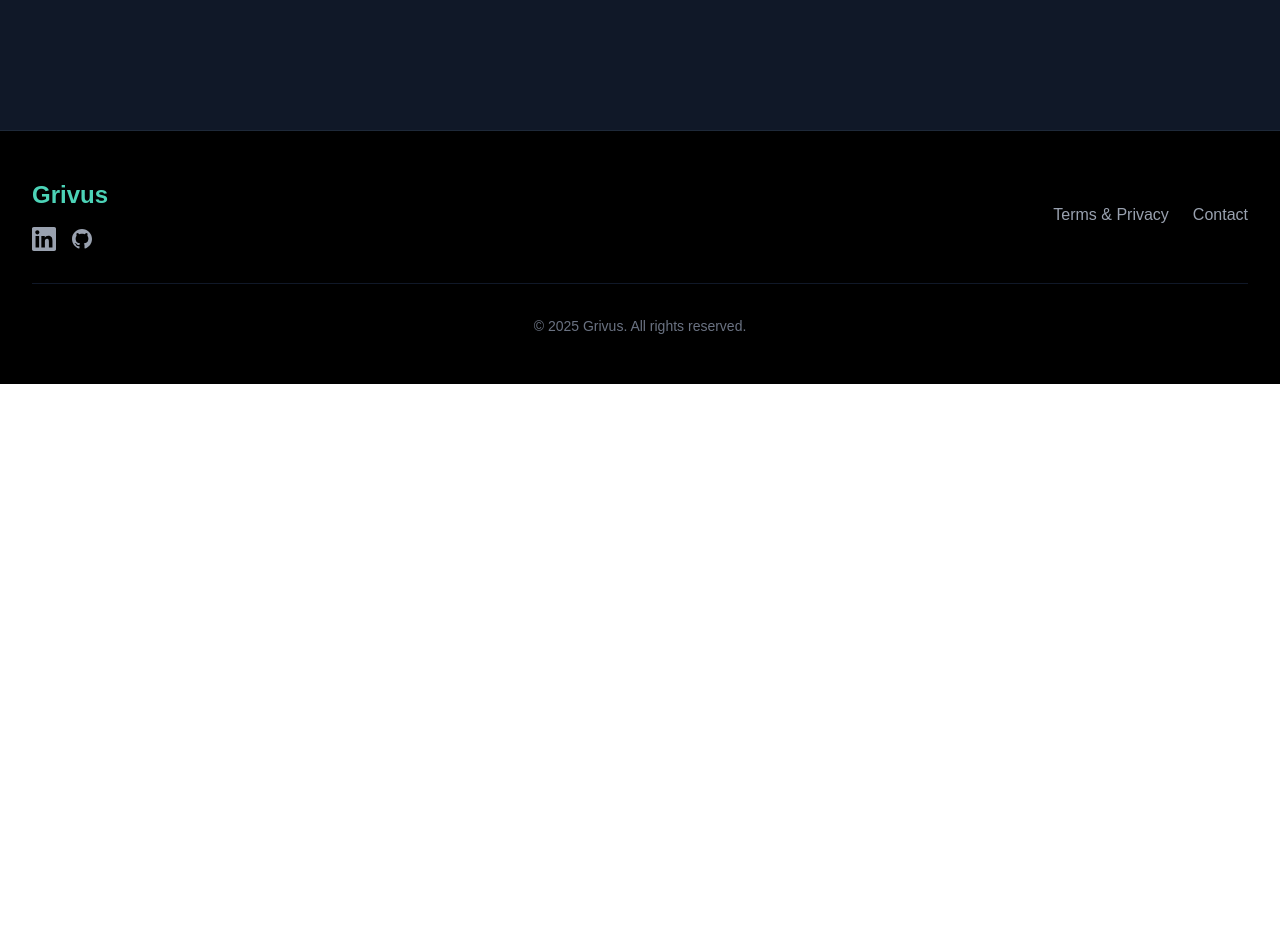
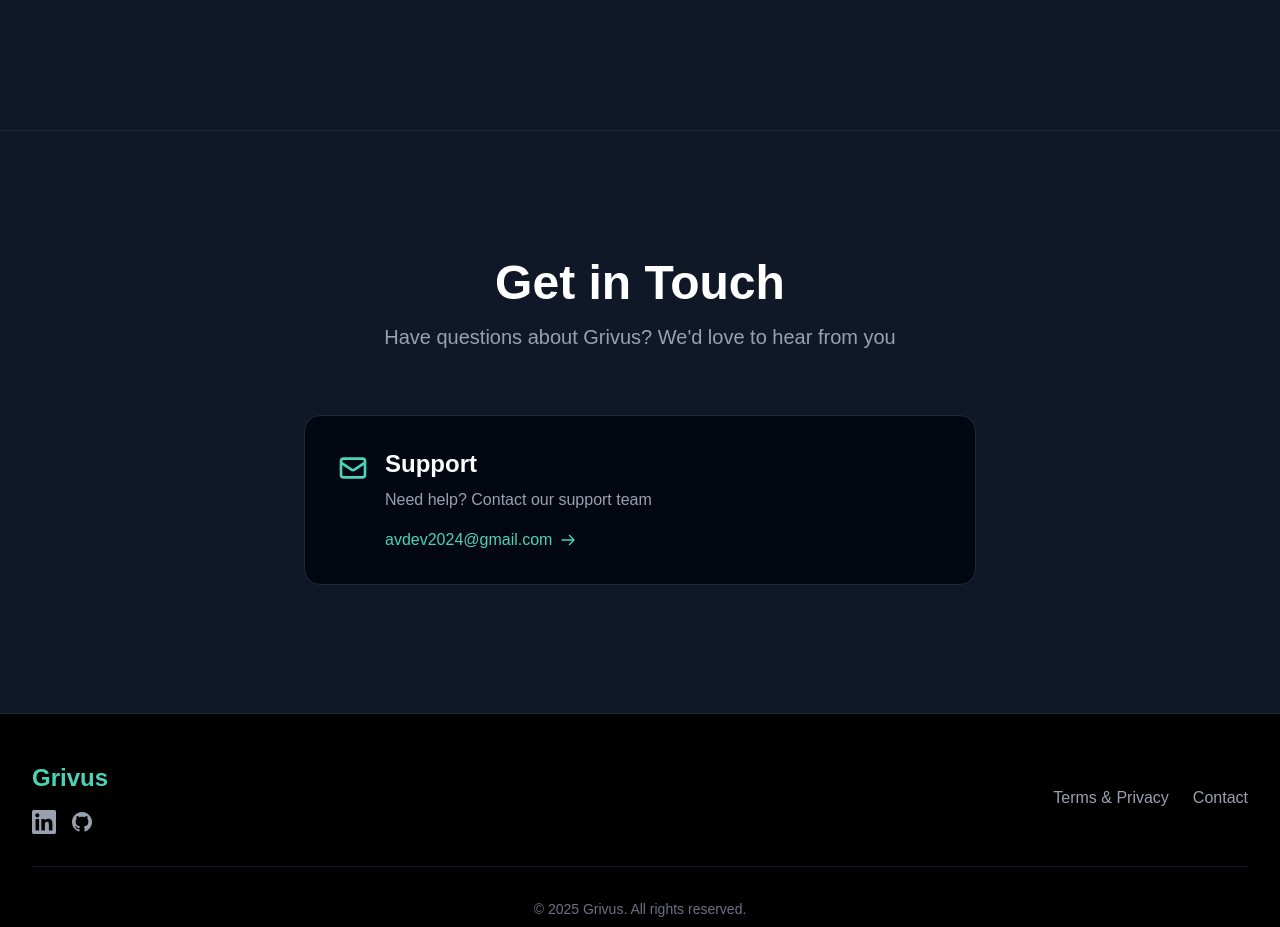
Before and after one commit to andris811/grivus_website, a Next.js app: page /en in a window 1280 px wide. Shown: the part 3742-4669 px from the top of the page. Before the commit the page ends 4126 px from the top, so only its background shows below. Built offline with nearby package versions, Linux system fonts and the light colour scheme.

Commit message:
re-added contact section

```diff
--- a/app/[locale]/page.tsx
+++ b/app/[locale]/page.tsx
@@ -207,8 +207,55 @@ export default async function Home({
         </div>
       </section>
 
+      {/* Contact Section */}
+      <section id="contact" className="py-20 sm:py-24 lg:py-32 bg-gray-900 border-t border-gray-800">
+        <div className="max-w-7xl mx-auto px-4 sm:px-6 lg:px-8">
+          <ScrollAnimation>
+            <div className="text-center mb-16">
+              <h2 className="text-3xl sm:text-4xl lg:text-5xl font-bold text-white mb-4">
+                {t('contact.title')}
+              </h2>
+              <p className="text-xl text-gray-400 max-w-2xl mx-auto">
+                {t('contact.subtitle')}
+              </p>
+            </div>
+          </ScrollAnimation>
+
+          <div className="max-w-2xl mx-auto">
+            <ScrollAnimation delay={200}>
+              <div className="bg-gray-950 border border-gray-800 p-8 rounded-2xl hover:shadow-2xl hover:border-[#4CD3B7]/50 transition-all duration-300">
+                <div className="flex items-start gap-4">
+                  <div className="text-[#4CD3B7] mt-1">
+                    <svg className="w-8 h-8" fill="none" stroke="currentColor" viewBox="0 0 24 24">
+                      <path strokeLinecap="round" strokeLinejoin="round" strokeWidth={2} d="M3 8l7.89 5.26a2 2 0 002.22 0L21 8M5 19h14a2 2 0 002-2V7a2 2 0 00-2-2H5a2 2 0 00-2 2v10a2 2 0 002 2z" />
+                    </svg>
+                  </div>
+                  <div className="flex-1">
+                    <h3 className="text-2xl font-semibold text-white mb-2">
+                      {t('contact.support.title')}
+                    </h3>
+                    <p className="text-gray-400 mb-4">
+                      {t('contact.support.description')}
+                    </p>
+                    <a
+                      href={`mailto:${t('contact.support.email')}`}
+                      className="inline-flex items-center gap-2 text-[#4CD3B7] hover:text-[#3BBFA3] transition-colors font-medium"
+                    >
+                      <span>{t('contact.support.email')}</span>
+                      <svg className="w-4 h-4" fill="none" stroke="currentColor" viewBox="0 0 24 24">
+                        <path strokeLinecap="round" strokeLinejoin="round" strokeWidth={2} d="M14 5l7 7m0 0l-7 7m7-7H3" />
+                      </svg>
+                    </a>
+                  </div>
+                </div>
+              </div>
+            </ScrollAnimation>
+          </div>
+        </div>
+      </section>
+
       {/* Footer */}
-      <footer id="contact" className="bg-black border-t border-gray-800 text-white py-12">
+      <footer className="bg-black border-t border-gray-800 text-white py-12">
         <div className="max-w-7xl mx-auto px-4 sm:px-6 lg:px-8">
           <div className="flex flex-col md:flex-row justify-between items-center gap-8">
             <div className="flex flex-col items-center md:items-start gap-4">
--- a/messages/en.json
+++ b/messages/en.json
@@ -87,6 +87,15 @@
     "screen3": {
       "title": "Custom Habit Cards",
       "description": "Personalize with icons and colors"
+    }
+  },
+  "contact": {
+    "title": "Get in Touch",
+    "subtitle": "Have questions about Grivus? We'd love to hear from you",
+    "support": {
+      "title": "Support",
+      "description": "Need help? Contact our support team",
+      "email": "avdev2024@gmail.com"
     }
   },
   "footer": {
--- a/messages/hu.json
+++ b/messages/hu.json
@@ -87,6 +87,15 @@
     "screen3": {
       "title": "Egyedi Szokáskártyák",
       "description": "Szabd személyre ikonokkal és színekkel"
+    }
+  },
+  "contact": {
+    "title": "Lépj kapcsolatba",
+    "subtitle": "Kérdésed van a Grivussal kapcsolatban? Szívesen válaszolunk",
+    "support": {
+      "title": "Támogatás",
+      "description": "Segítségre van szükséged? Lépj kapcsolatba a támogatási csapatunkkal",
+      "email": "avdev2024@gmail.com"
     }
   },
   "footer": {
--- a/messages/zh.json
+++ b/messages/zh.json
@@ -87,6 +87,15 @@
     "screen3": {
       "title": "自定义习惯卡片",
       "description": "用图标和颜色个性化"
+    }
+  },
+  "contact": {
+    "title": "联系我们",
+    "subtitle": "对 Grivus 有疑问？我们很乐意为您解答",
+    "support": {
+      "title": "支持",
+      "description": "需要帮助？联系我们的支持团队",
+      "email": "avdev2024@gmail.com"
     }
   },
   "footer": {
```
